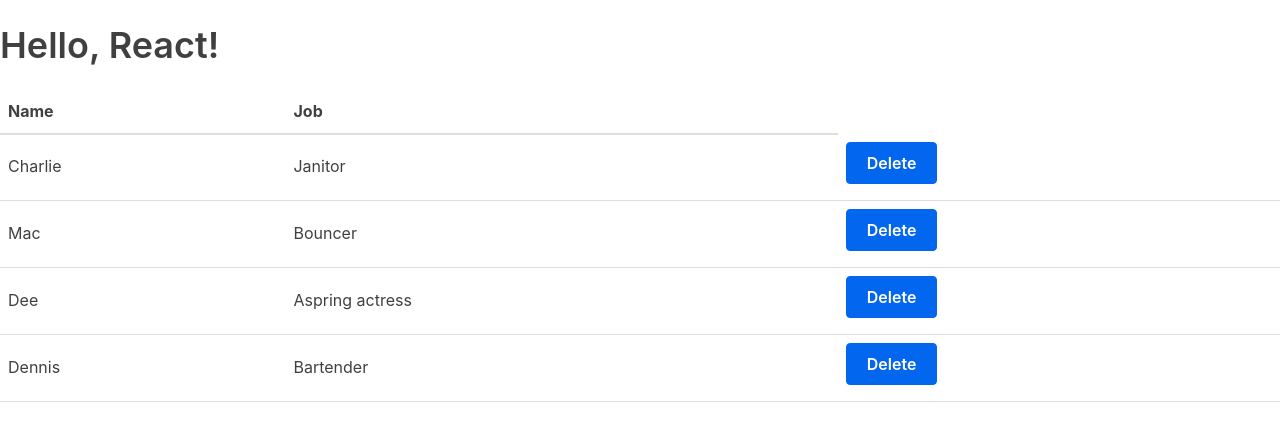
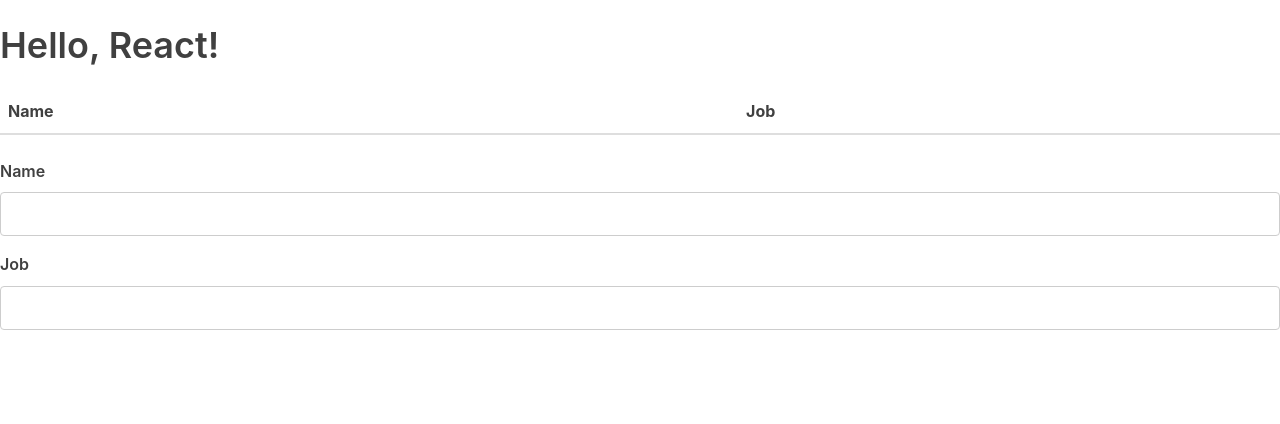
Before and after one commit to timh1203/lsw6-exercise2, a React (Create React App) app: page / in a window 1280 px wide. Shown: the top 424 px of the page. Built offline with nearby package versions, Linux system fonts and the light colour scheme; the HTML template or start-up script is replaced by a standard one.

Commit message:
Add form component

```diff
--- a/src/App.js
+++ b/src/App.js
@@ -1,26 +1,10 @@
 import React, { Component } from 'react'
 import Table from './Table'
+import Form from './Form'
 
 class App extends Component {
   state = {
-    people: [
-      {
-        'name': 'Charlie',
-        'job': 'Janitor'
-      },
-      {
-        'name': 'Mac',
-        'job': 'Bouncer'
-      },
-      {
-        'name': 'Dee',
-        'job': 'Aspring actress'
-      },
-      {
-        'name': 'Dennis',
-        'job': 'Bartender'
-      }
-    ]
+    people: []
   }
 
   removeCharacter = (index) => {
@@ -41,6 +25,7 @@ class App extends Component {
           people={this.state.people}
           removeCharacter={this.removeCharacter}
         />
+        <Form />
       </div>
     )
   }
--- /dev/null
+++ b/src/Form.js
@@ -0,0 +1,45 @@
+import React, { Component } from 'react'
+
+class Form extends Component {
+  constructor(props) {
+    super(props)
+
+    this.initialState = {
+      name: '',
+      job: ''
+    }
+
+    this.state = this.initialState
+  }
+
+  handleChange = (event) => {
+    const {name, value} = event.target
+
+    this.setState({
+      [name]: value
+    })
+  }
+
+  render() {
+    const {name, job} = this.state
+
+    return (
+      <form>
+        <label>Name</label>
+        <input
+          type="text"
+          name="name"
+          value={name}
+          onChange={this.handleChange} />
+        <label>Job</label>
+        <input
+          type="text"
+          name="job"
+          value={job}
+          onChange={this.handleChange} />
+      </form>
+    )
+  }
+}
+
+export default Form
```
